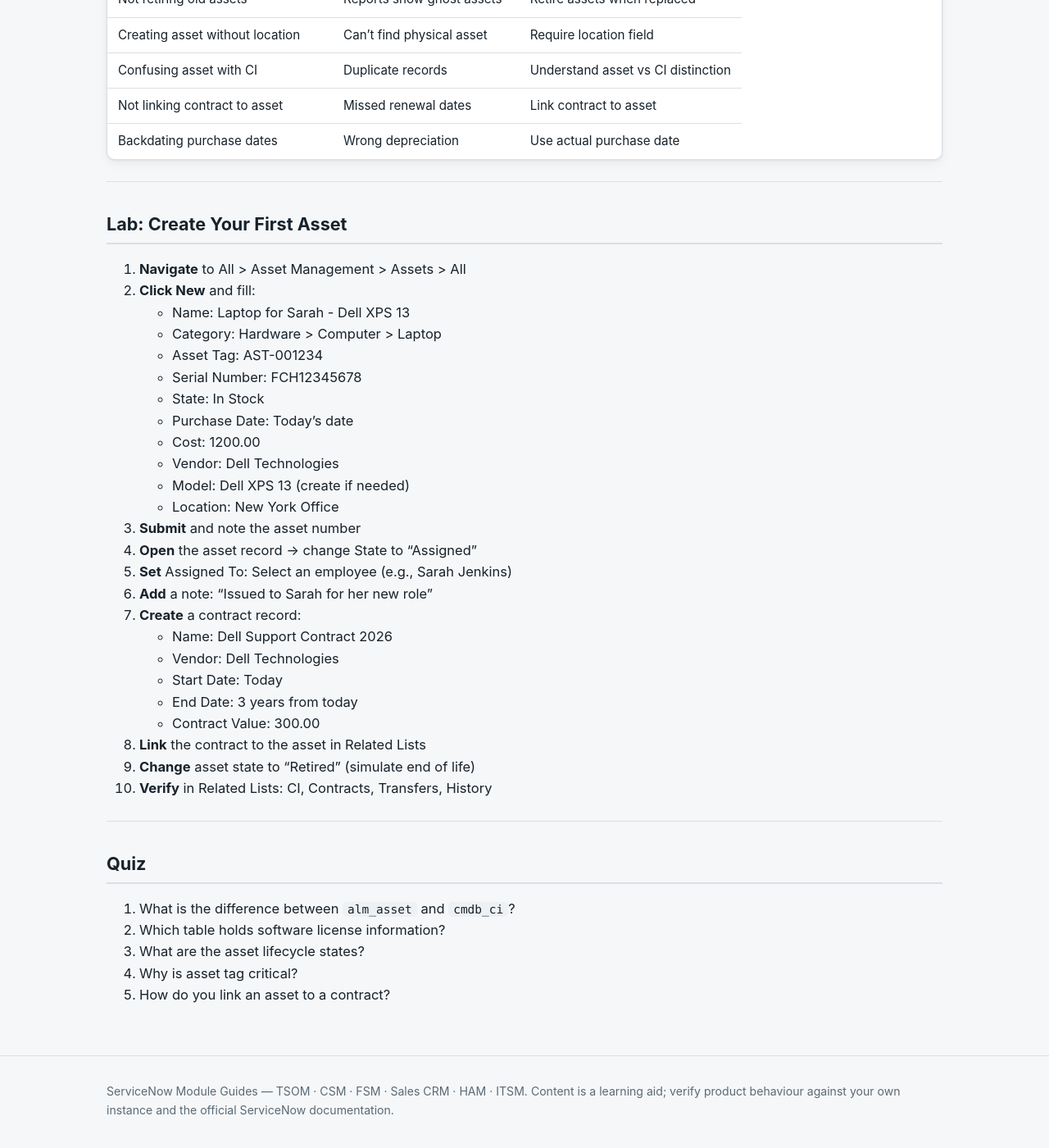
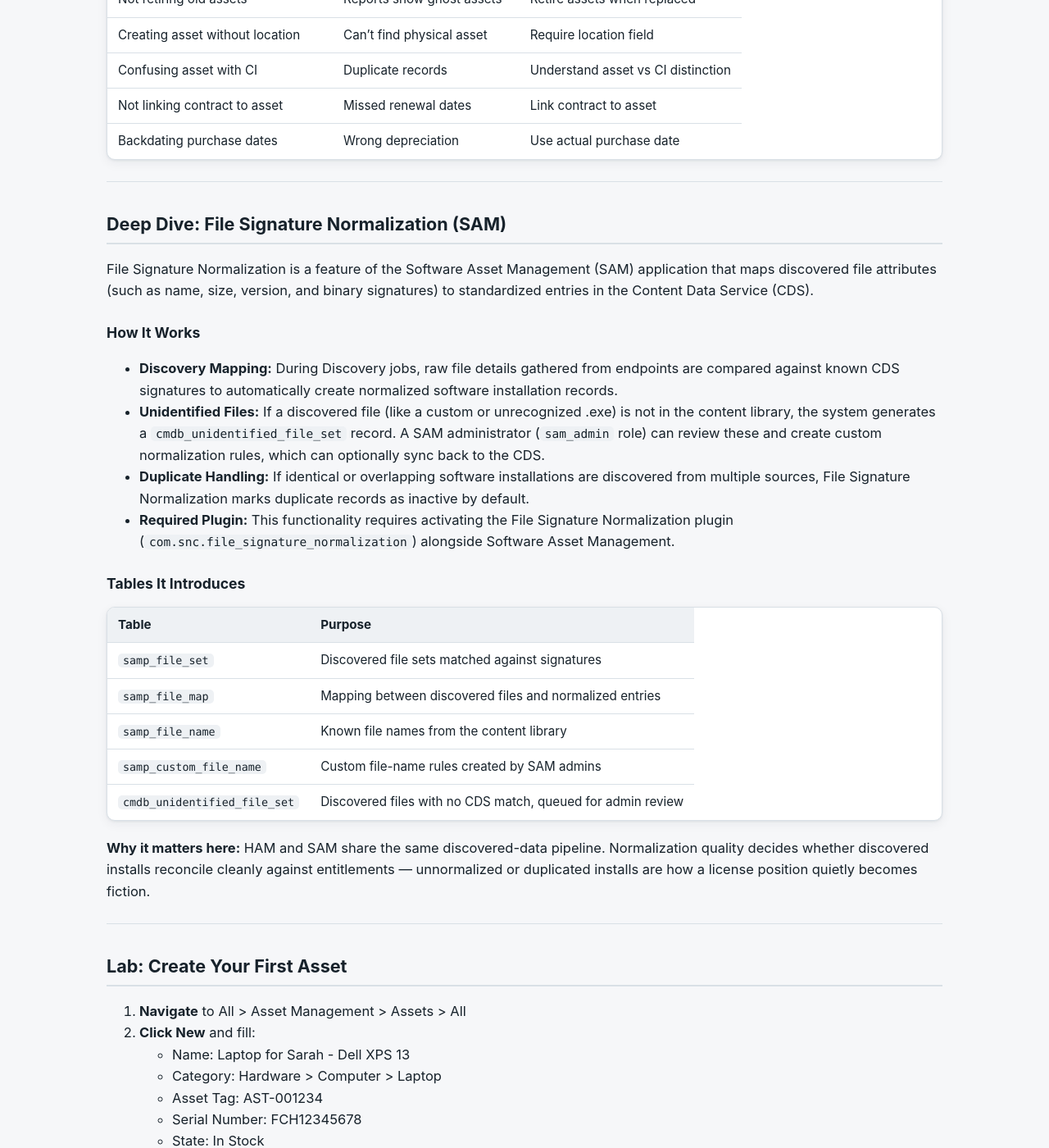
Before and after one commit to eltonaguiar/ServiceNow_Learning_TSOM-_CSM_FSM_SalesCRM_HAM_ITSM, a Jekyll site: the page built from docs/modules/ham/ham-guide.md, in a window 1280 px wide and 1400 px high, scrolled down 8419 px. Shown: the whole window at 82% size. Built offline with Jekyll 4.4.1, drawn with Linux system fonts in a browser that asks for light colours; our own code applies the rules of GitHub Pages for plain Markdown files.

Commit message:
HAM guide: document File Signature Normalization (SAM)
New deep-dive section in the HAM guide covering how File Signature
Normalization maps discovered file attributes to the Content Data
Service (CDS): Discovery mapping, unidentified files
(cmdb_unidentified_file_set + sam_admin custom rules), duplicate
handling, the com.snc.file_signature_normalization plugin, and its
tables (samp_file_set, samp_file_map, samp_file_name,
samp_custom_file_name). SAM tables also added to the HAM entry in
data/modules.json.

```diff
--- a/data/modules.json
+++ b/data/modules.json
@@ -206,7 +206,7 @@
   "confidence": "high",
   "why": "Hardware Asset Management (HAM) is the hardware-focused subset of ServiceNow IT Asset Management (ITAM). HAM tracks physical IT assets—laptops, servers, monitors, phones, printers, and other hardware—from procurement through disposal.",
   "primary_table": "alm_asset",
-  "tables": ["alm_asset", "alm_hardware", "alm_license", "alm_asset_model", "ast_contract", "cmdb_ci_hardware", "cmdb_model"],
+  "tables": ["alm_asset", "alm_hardware", "alm_license", "alm_asset_model", "ast_contract", "cmdb_ci_hardware", "cmdb_model", "samp_file_set", "samp_file_map", "samp_file_name", "samp_custom_file_name", "cmdb_unidentified_file_set"],
   "roles": ["asset", "itil", "sam", "sn_hamp_admin", "admin"],
   "breadcrumbs": [
     "All > Asset Management > Assets > All",
--- a/docs/modules/ham/ham-guide.md
+++ b/docs/modules/ham/ham-guide.md
@@ -279,6 +279,31 @@ ast_contract
 
 ---
 
+## Deep Dive: File Signature Normalization (SAM)
+
+File Signature Normalization is a feature of the Software Asset Management (SAM) application that maps discovered file attributes (such as name, size, version, and binary signatures) to standardized entries in the Content Data Service (CDS).
+
+### How It Works
+
+- **Discovery Mapping:** During Discovery jobs, raw file details gathered from endpoints are compared against known CDS signatures to automatically create normalized software installation records.
+- **Unidentified Files:** If a discovered file (like a custom or unrecognized .exe) is not in the content library, the system generates a `cmdb_unidentified_file_set` record. A SAM administrator (`sam_admin` role) can review these and create custom normalization rules, which can optionally sync back to the CDS.
+- **Duplicate Handling:** If identical or overlapping software installations are discovered from multiple sources, File Signature Normalization marks duplicate records as inactive by default.
+- **Required Plugin:** This functionality requires activating the File Signature Normalization plugin (`com.snc.file_signature_normalization`) alongside Software Asset Management.
+
+### Tables It Introduces
+
+| Table | Purpose |
+|-------|---------|
+| `samp_file_set` | Discovered file sets matched against signatures |
+| `samp_file_map` | Mapping between discovered files and normalized entries |
+| `samp_file_name` | Known file names from the content library |
+| `samp_custom_file_name` | Custom file-name rules created by SAM admins |
+| `cmdb_unidentified_file_set` | Discovered files with no CDS match, queued for admin review |
+
+**Why it matters here:** HAM and SAM share the same discovered-data pipeline. Normalization quality decides whether discovered installs reconcile cleanly against entitlements — unnormalized or duplicated installs are how a license position quietly becomes fiction.
+
+---
+
 ## Lab: Create Your First Asset
 
 1. **Navigate** to All > Asset Management > Assets > All
```
